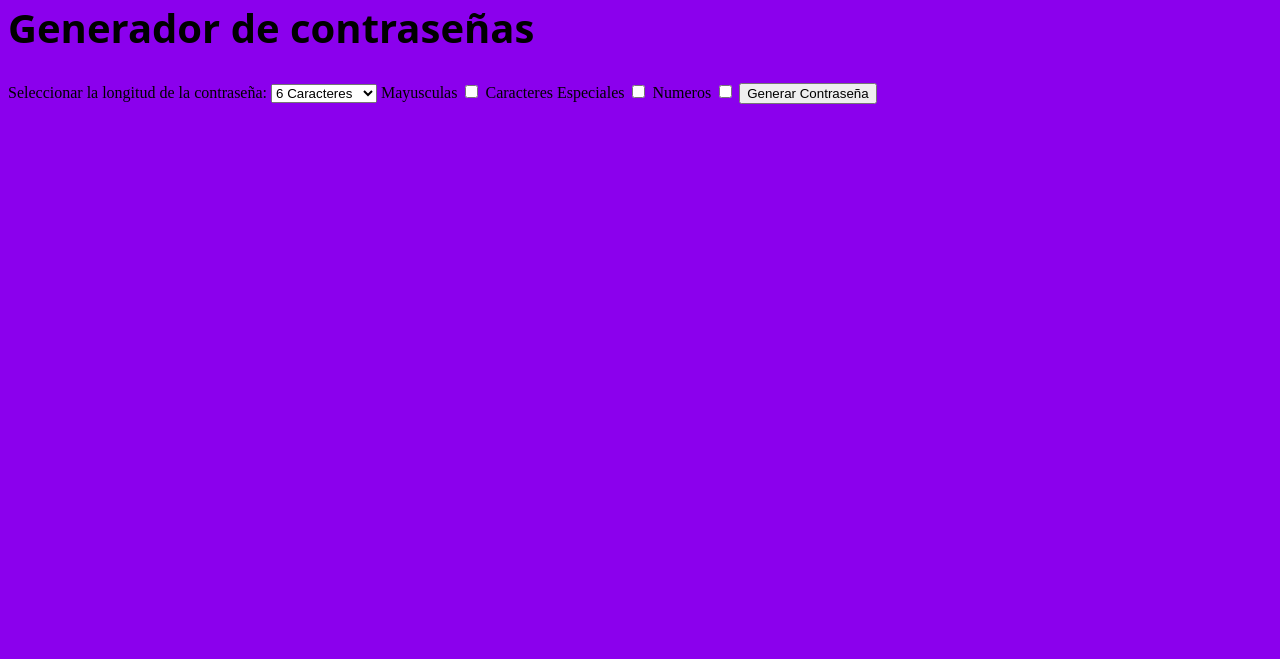
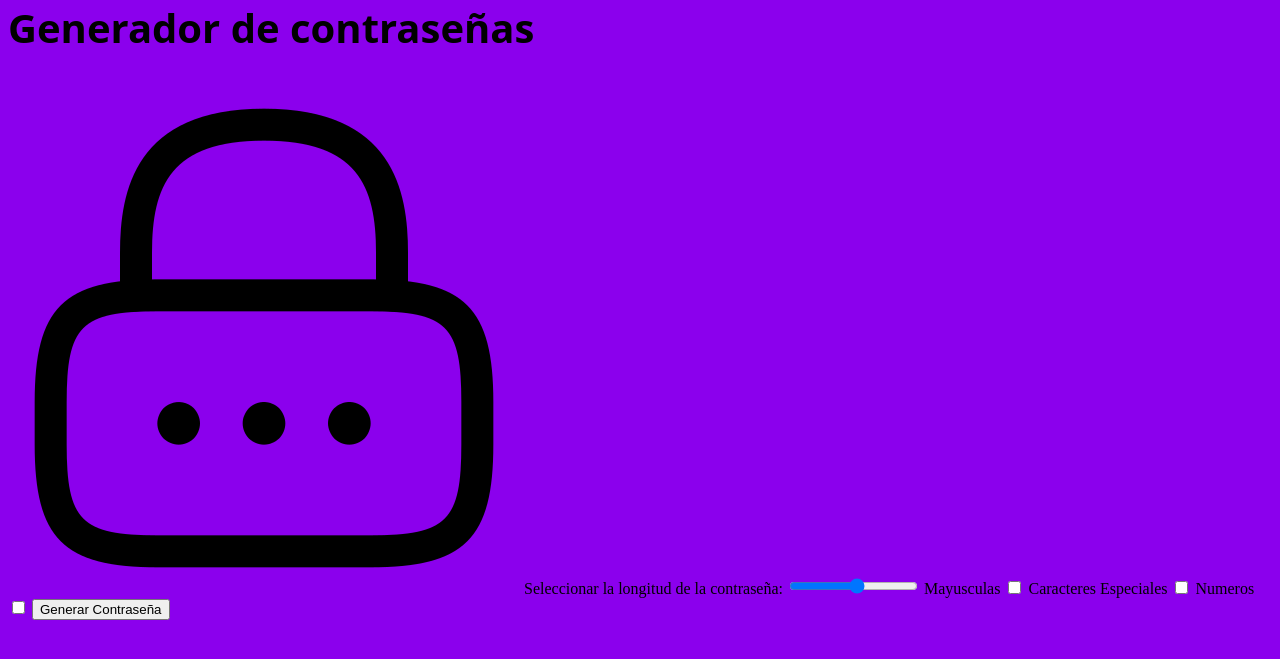
Before and after one commit to LilAguh/generador-de-claves-django, a Django app: page / in a window 1280 px wide. Shown: the part 27-686 px from the top of the page. Run offline with Django 4.2, Linux system fonts and the light colour scheme.

Commit message:
se cambia la seleccion de caracteres por un range

```diff
--- a/generator/templates/home.html
+++ b/generator/templates/home.html
@@ -1,24 +1,27 @@
-{% extends 'layout.html'%} {% block content %}
+{% extends 'layout.html'%} {% block content %} {% load static %}
 
 <form action="{% url 'password' %}">
     <h1>Generador de contraseñas</h1>
+    <img src="{% static 'icons/candado.png' %}" alt="" />
 
     <label for="length">Seleccionar la longitud de la contraseña:</label>
-    <select name="length" id="length">
-        <option value="6">6 Caracteres</option>
-        <option value="7">7 Caracteres</option>
-        <option value="8">8 Caracteres</option>
-        <option value="9">9 Caracteres</option>
-        <option value="10">10 Caracteres</option>
-        <option value="11">11 Caracteres</option>
-        <option value="12">12 Caracteres</option>
-        <option value="13">13 Caracteres</option>
-        <option value="14">14 Caracteres</option>
-        <option value="15">15 Caracteres</option>
-        <option value="16">16 Caracteres</option>
-        <option value="17">17 Caracteres</option>
-        <option value="18">18 Caracteres</option>
-    </select>
+
+    <input type="range" name="length" id="length" min="6" max="23" />
+
+    <datalist id="tickmarks">
+        <option value="8"></option>
+        <option value="9"></option>
+        <option value="10"></option>
+        <option value="11"></option>
+        <option value="12"></option>
+        <option value="13"></option>
+        <option value="14"></option>
+        <option value="15"></option>
+        <option value="16"></option>
+        <option value="17"></option>
+        <option value="16"></option>
+    </datalist>
+
     <label for="uppercase">Mayusculas</label>
     <input type="checkbox" name="uppercase" id="uppercase" />
 
```
